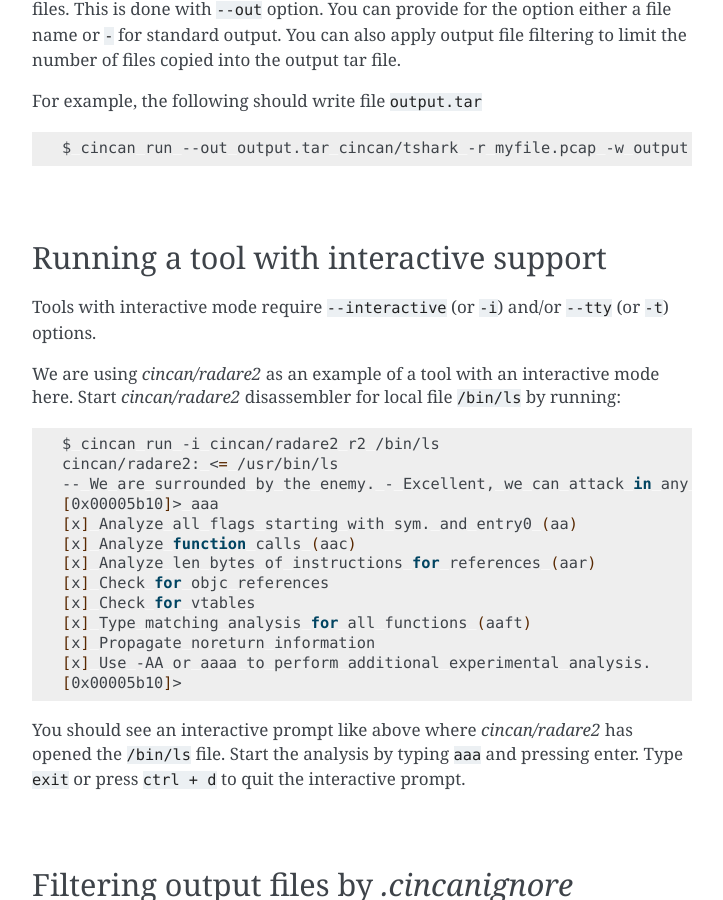
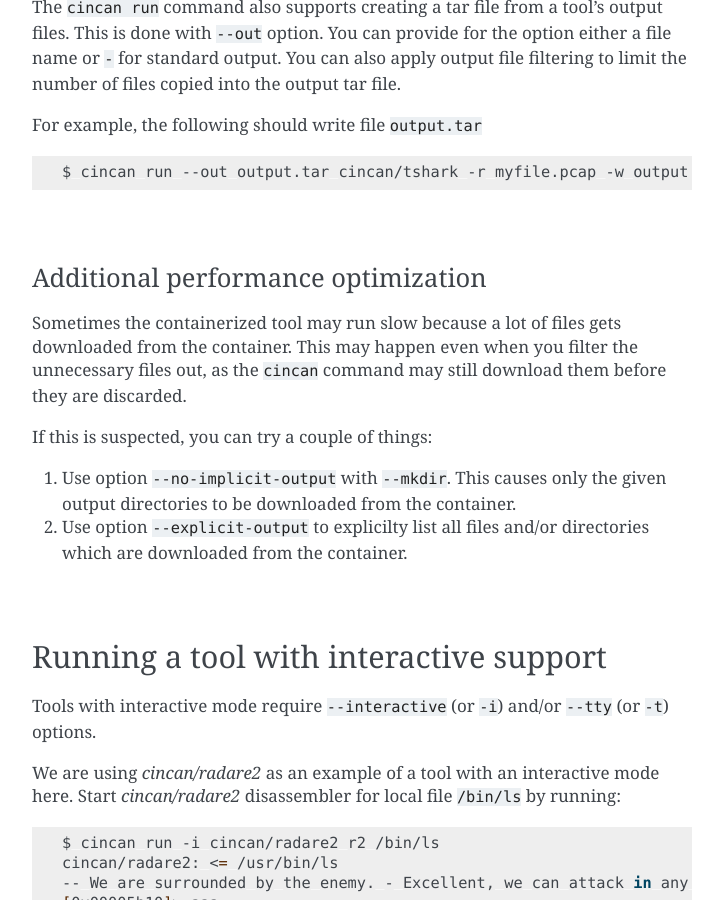
Before and after one commit to cincanproject/cincan-command, a Sphinx documentation site: the page built from docs/commands/cincan_run.rst, in a window 1280 px wide and 900 px high, scrolled down 4410 px. Shown: the whole window, without its empty margins (388-1111 px from the left). Built offline with Sphinx 7.4.7, drawn with Linux system fonts in a browser that asks for light colours; some of the changed text lies outside the part shown.

Commit message:
Document --no-implicit-output and --explicit-output

```diff
--- a/docs/commands/cincan_run.rst
+++ b/docs/commands/cincan_run.rst
@@ -181,6 +181,24 @@
 
 |
 
+Additional performance optimization
+===================================
+
+Sometimes the containerized tool may run slow because
+a lot of files gets downloaded from the container.
+This may happen even when you filter the unnecessary files out,
+as the ``cincan`` command may still download them before they
+are discarded.
+
+If this is suspected, you can try a couple of things:
+
+1. Use option ``--no-implicit-output`` with ``--mkdir``. This causes only the given output directories to be downloaded from the container.
+
+2. Use option ``--explicit-output`` to explicilty list all files and/or directories which are downloaded from the container.
+
+
+|
+
 ***************************************
 Running a tool with interactive support
 ***************************************
```
